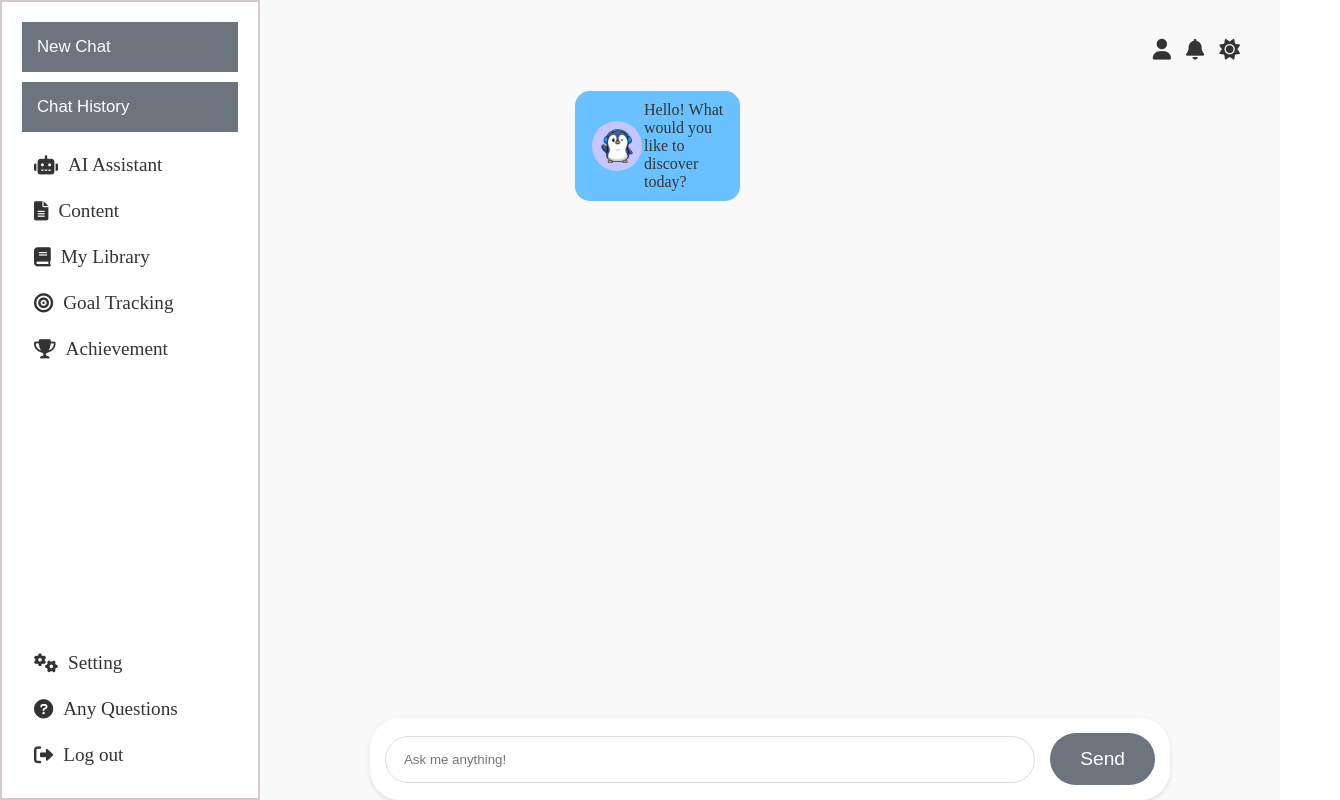
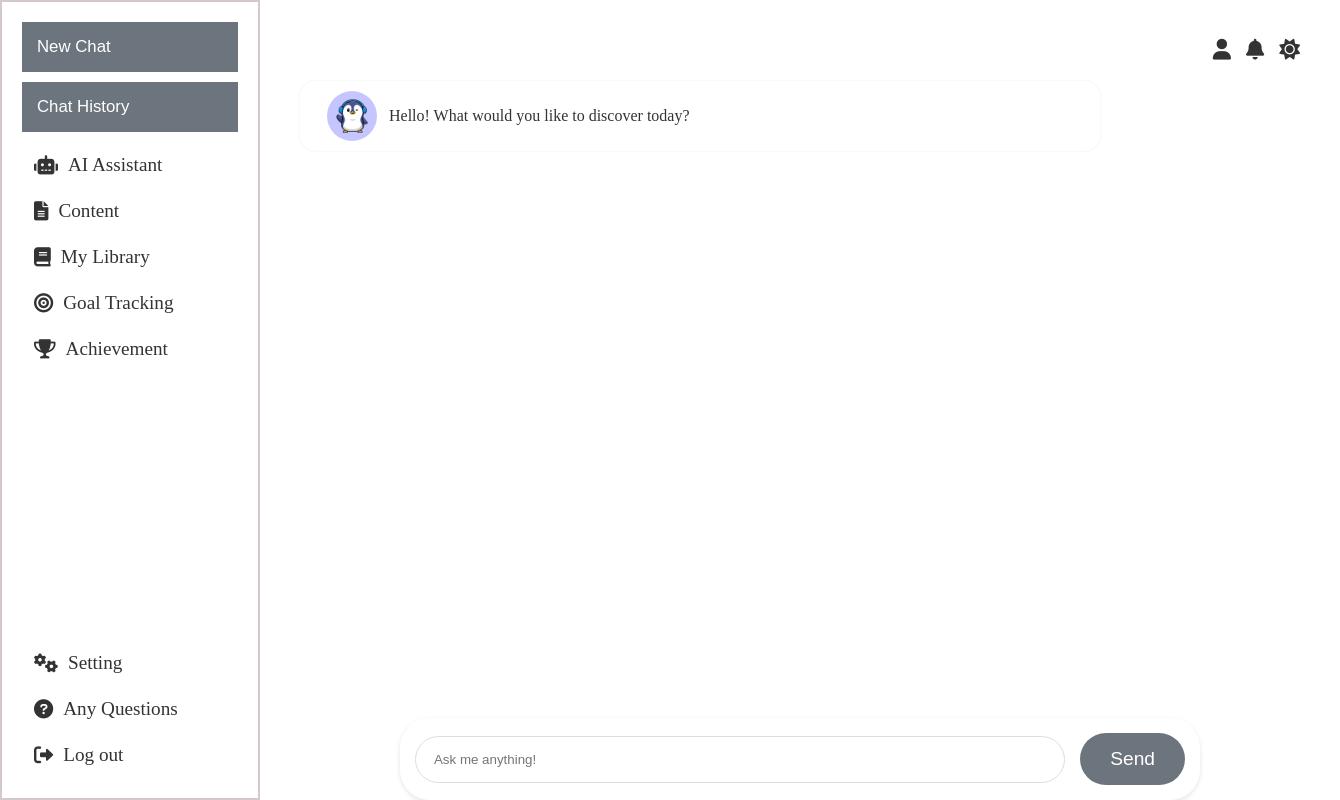
Before and after one commit to Leo-Foy/AI_Research_App, a plain HTML site: page Chat.html in a window 1280 px wide. Shown: the whole page, 1340 px wide, since content can reach past the window. Drawn offline with Linux system fonts and the light colour scheme.

Commit message:
styled message bubbles correctly

```diff
--- a/Chat.html
+++ b/Chat.html
@@ -51,5 +51,19 @@
     </div>
 
     <script src="js/response.js"></script>
+    <script>
+        document.addEventListener('DOMContentLoaded', function() {
+          let input = document.getElementById("chatInput");
+          let btn = document.getElementById("post-btn");
+
+          // Initial check to disable the button if the input box is empty
+          btn.disabled = !input.value.trim();
+
+          input.addEventListener('input', function() {
+              // Enable/disable the button based on the input value
+              btn.disabled = !input.value.trim();
+          });
+        });
+      </script>
 </body>
 </html>
--- a/css/chat.css
+++ b/css/chat.css
@@ -5,21 +5,57 @@
     display:flex;
     flex-direction: column;
     align-items: center;
-    background-color: #f9f9f9;
-    padding: 40px;
+    padding: 40px 40px 100px 40px;
     text-align: center;
     position: relative;
 }
 /*Chat Messages*/
+
 #messages li{
     list-style-type: none;
+}
+
+.avatar {
+    vertical-align: middle;
+    width: 50px;
+    height: 50px;
+    border-radius: 50%;
+    margin-left: 12px;
+    margin-right: 12px;
 }
 
 .bubble {
     padding: 10px 15px;
     border-radius: 15px;
+    word-wrap: break-word;
+    display: flex;
+    align-items: center;
+    text-align: left;
+    box-shadow: 0px 0px 2px rgba(0, 0, 0, 0.1);
+    width: 800px;
+}
+
+.sender {
+    margin-left: 200px;
+    flex-direction: row;
+    justify-content: flex-end;
+}
+
+.receiver {
+    margin-right: 200px;
+    flex-direction: row;
+    justify-content: flex-start;
+}
+
+.receiver:last-of-type {
+    margin-bottom: 150px;
+}
+/*
+.bubble {
+    padding: 10px 15px;
+    border-radius: 15px;
     margin: 10px;
-    margin-left: 275px;
+    margin-left: 100px;
     position: relative;
     max-width: 450px;
     clear: both;
@@ -33,9 +69,10 @@
     text-align: right;
     justify-content: flex-end;
     background-color: #ffe97d;
-    margin-right: 250px;
+    margin-right: 100px;
     align-self: flex-end;
     margin-left: auto;
+    box-shadow: 0px 0px 2px rgba(0, 0, 0, 0.1);
 }
 .receiver {
     background-color: #6ac1ff;
@@ -45,11 +82,4 @@
     margin-right: 500px;
     box-shadow: 0px 0px 2px rgba(0, 0, 0, 0.1);
 }
-
-.avatar {
-    vertical-align: middle;
-    width: 50px;
-    height: 50px;
-    border-radius: 50%;
-    margin: 2px;
-}
+*/
--- a/css/index.css
+++ b/css/index.css
@@ -8,7 +8,6 @@ body{
     color:#333;
     display:flex;
     height:100vh;
-    overflow:hidden;
 }
 .container{
     display:flex;
@@ -168,7 +167,7 @@ header{
     box-shadow: 0 2px 5px rgba(0,0,0,0.1);
     padding: 15px;
     margin-top: 30px;
-    position: absolute;
+    position: fixed;
     bottom: 0;
 }
 .chat-bar input{
```
